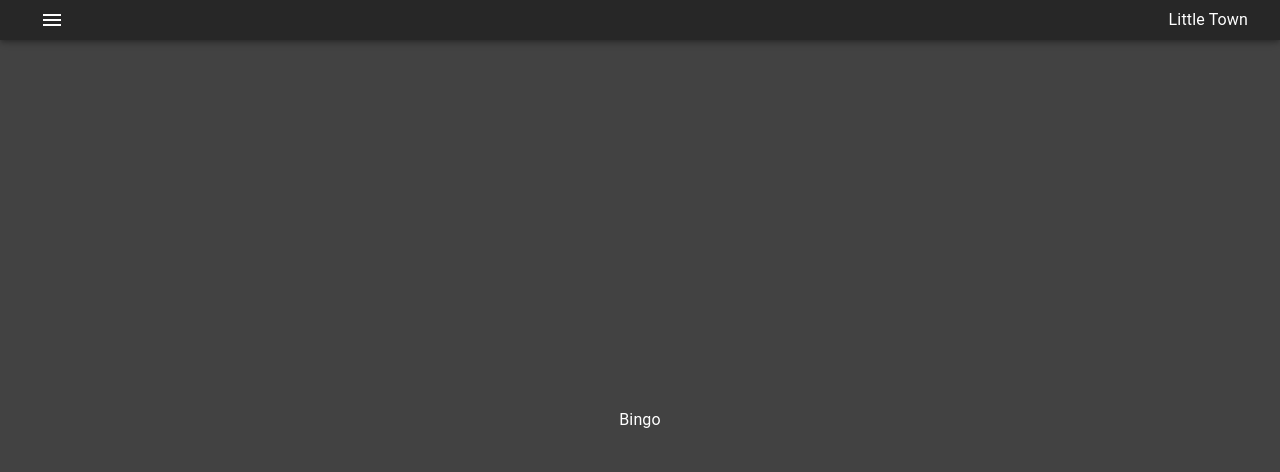
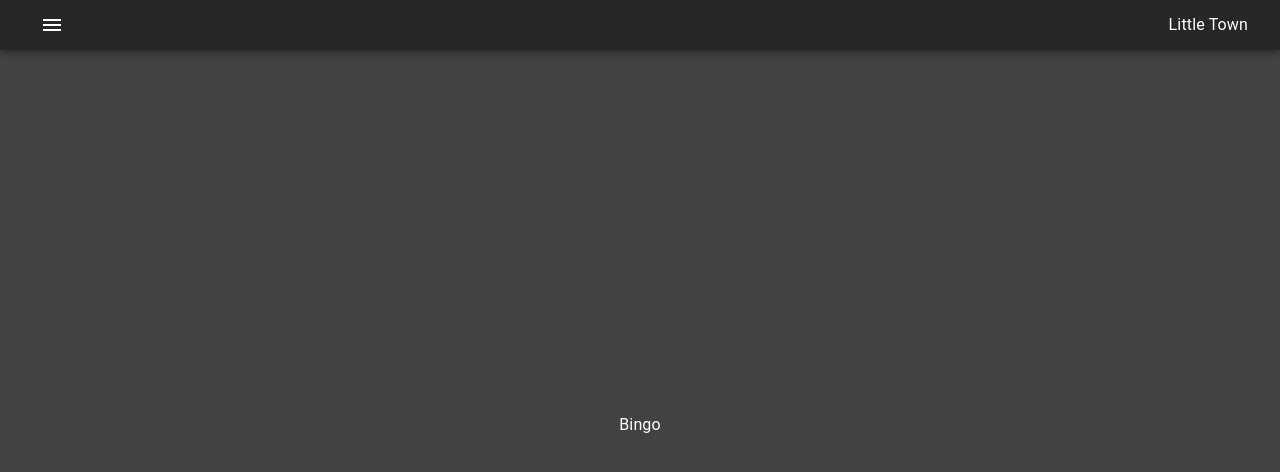
Before and after one commit to alcash55/Little-Town, a React (Vite) app in the folder frontend/: page /littletown/bingo in a window 1280 px wide. Shown: the top 472 px of the page. Built offline with nearby package versions, Linux system fonts and the light colour scheme.

Commit message:
increased bar height

```diff
--- a/frontend/src/components/appshell/shell/Shell.tsx
+++ b/frontend/src/components/appshell/shell/Shell.tsx
@@ -31,9 +31,9 @@ export function Shell() {
   // const sidebarComponent = loadSidebar == true ? <CircularProgress /> : </>
 
   return (
-    <Box sx={{ width: "100%", height: "100%" }}>
+    <Box sx={{ width: "100%", height: "100%", bgcolor: "red" }}>
       <Bar openSidebar={openSidebar} setOpenSidebar={setOpenSidebar} />
-      <Box sx={{ height: "100%", pt: "40px" }}>
+      <Box sx={{ height: "100%", pt: "50px" }}>
         <AllRoutes />
       </Box>
     </Box>
--- a/frontend/src/components/appshell/shellComponents/Bar.tsx
+++ b/frontend/src/components/appshell/shellComponents/Bar.tsx
@@ -22,7 +22,7 @@ const Bar = ({ openSidebar, setOpenSidebar }: Props) => {
         justifyContent: "space-between",
         alignItems: "center",
         flexGrow: 1,
-        maxHeight: "75px",
+        height: "50px",
         px: 4,
       }}
     >
```
